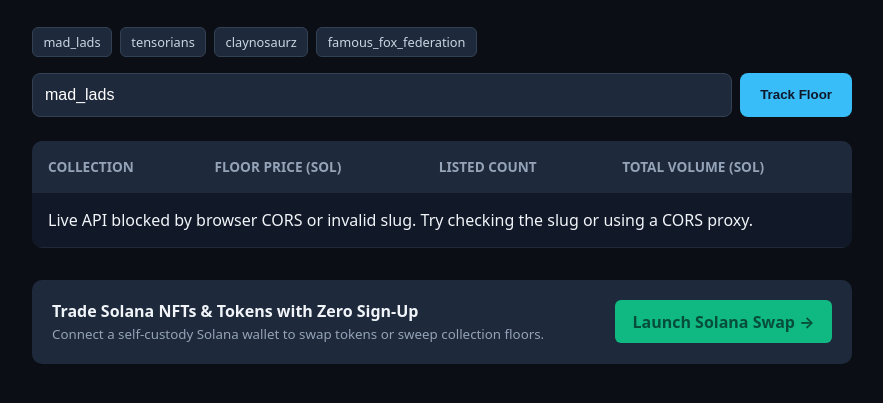
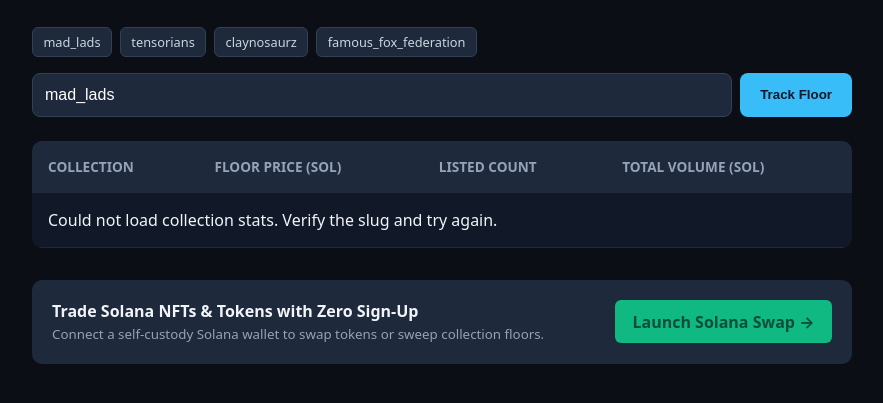
Before and after one commit to Terminalcut/Nftfloorprice, a plain HTML site: page index.html in a window 1280 px wide. Shown: the part 87-490 px from the top of the page, without its empty margins (198-1081 px from the left). Drawn offline with Linux system fonts and the light colour scheme; no server answers.

Commit message:
Update index.html

```diff
--- a/index.html
+++ b/index.html
@@ -69,7 +69,6 @@
 
   <script>
     const LAMPORTS = 1000000000;
-    const API_HOST = ["api-mainnet", "magiceden", "dev"].join(".");
 
     function quickPick(slug) {
       document.getElementById("symbolInput").value = slug;
@@ -81,11 +80,10 @@
       const tbody = document.getElementById("resultsBody");
       if (!symbol) return;
 
-      tbody.innerHTML = `<tr><td colspan="4">Fetching stats for ${symbol}...</td></tr>`;
-      const endpoint = `https://${API_HOST}/v2/collections/${encodeURIComponent(symbol)}/stats`;
+      tbody.innerHTML = `<tr><td colspan="4">Fetching live stats for ${symbol}...</td></tr>`;
 
       try {
-        const res = await fetch(endpoint);
+        const res = await fetch(`/api/stats?symbol=${encodeURIComponent(symbol)}`);
         if (!res.ok) throw new Error("Collection not found");
         const data = await res.json();
         const floor = data.floorPrice ? (data.floorPrice / LAMPORTS).toFixed(2) : "N/A";
@@ -99,7 +97,7 @@
             <td>${vol} SOL</td>
           </tr>`;
       } catch (err) {
-        tbody.innerHTML = `<tr><td colspan="4">Live API blocked by browser CORS or invalid slug. Try checking the slug or using a CORS proxy.</td></tr>`;
+        tbody.innerHTML = `<tr><td colspan="4">Could not load collection stats. Verify the slug and try again.</td></tr>`;
       }
     }
 
```
